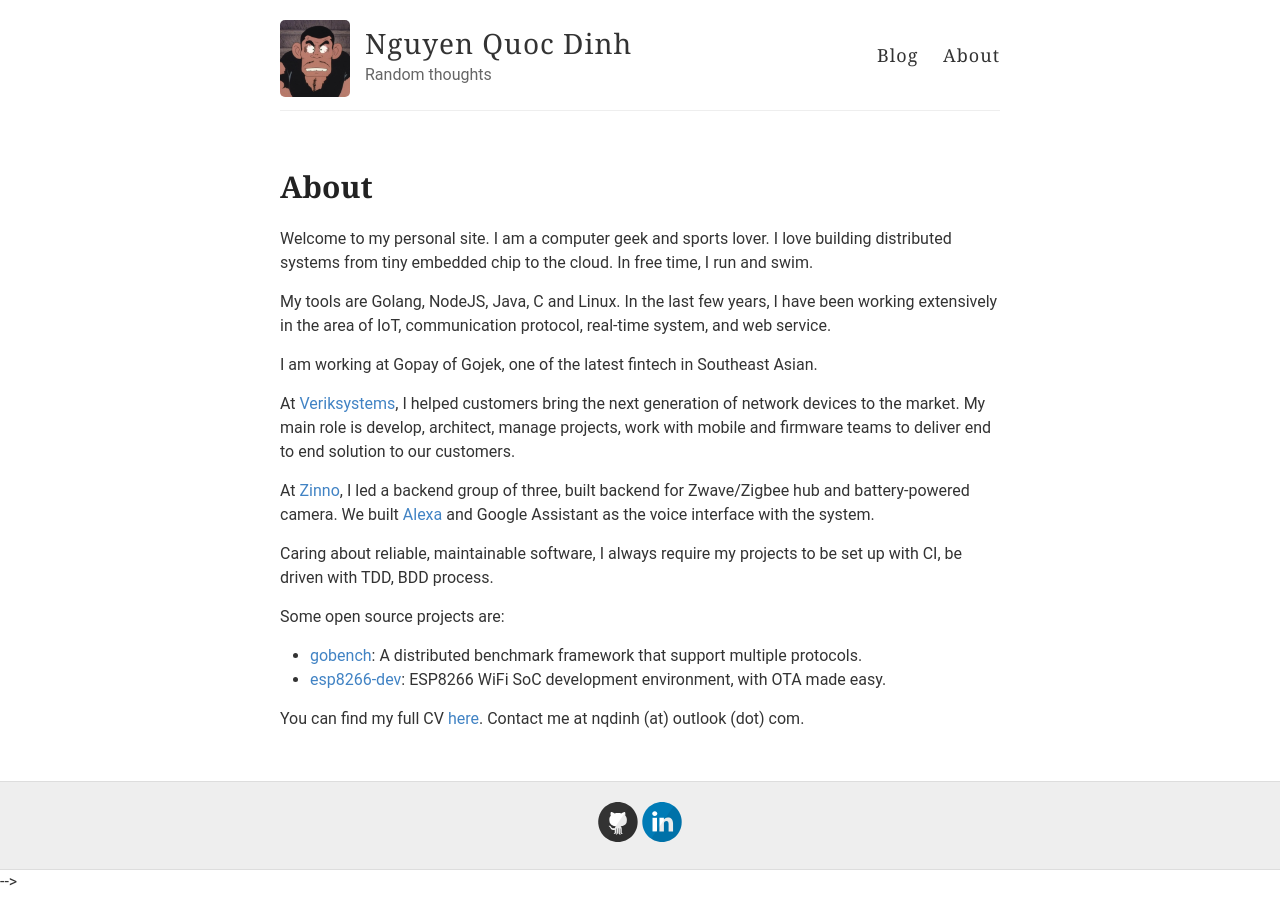
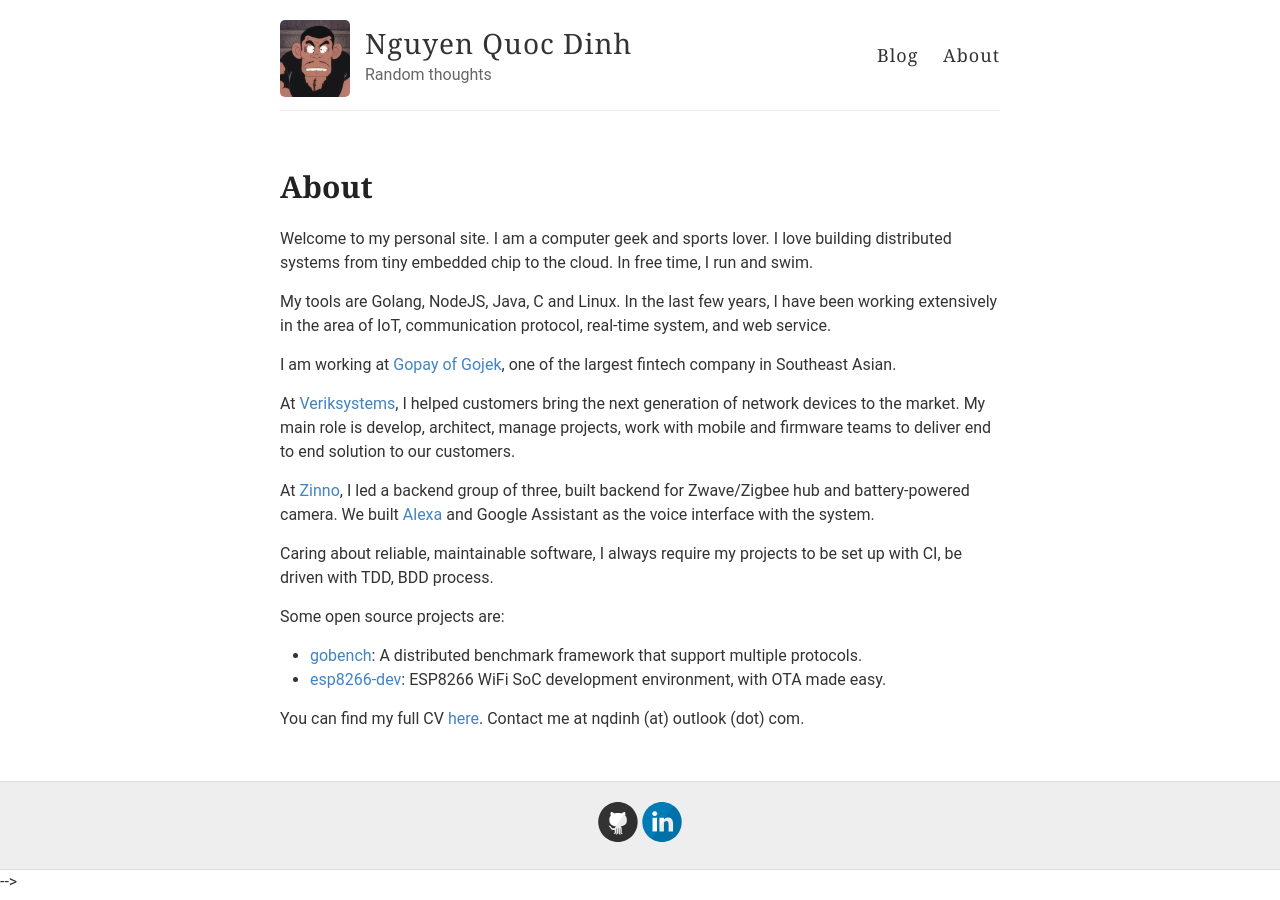
Before and after one commit to nqd/nqd.github.io, a Jekyll site: the page built from about.md, in a window 1280 px wide. Built offline with Jekyll 4.4.1, drawn with Linux system fonts in a browser that asks for light colours.

```diff
--- a/about.md
+++ b/about.md
@@ -13,7 +13,8 @@ My tools are Golang, NodeJS, Java, C and Linux. In the last few years, I have
 been working extensively in the area of IoT, communication protocol, real-time
 system, and web service.
 
-I am working at Gopay of Gojek, one of the latest fintech in Southeast Asian.
+I am working at [Gopay of Gojek](https://www.gojek.com/en/th/gopay/), one of the largest fintech company in Southeast
+Asian.
 
 At [Veriksystems](veriksystems.com), I helped customers bring the next
 generation of network devices to the market. My main role is develop, architect,
```
